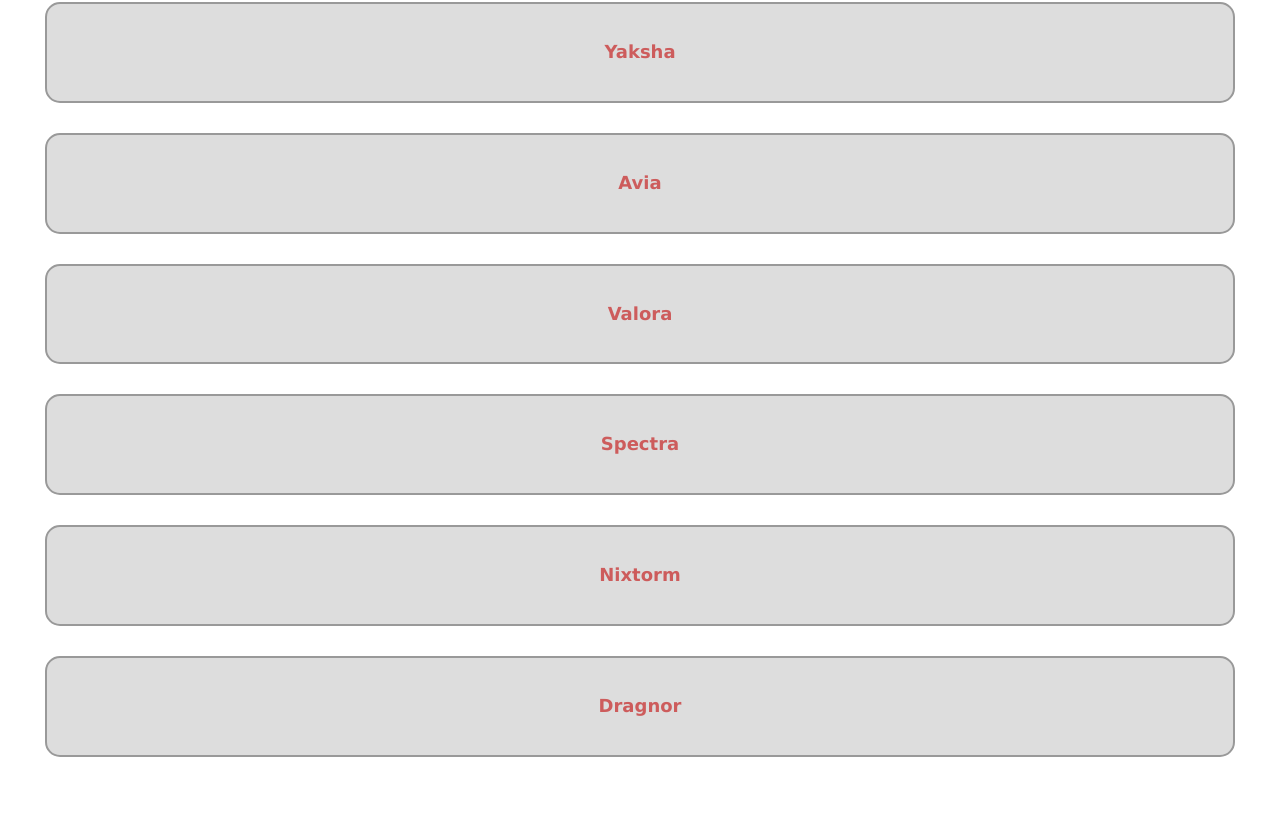
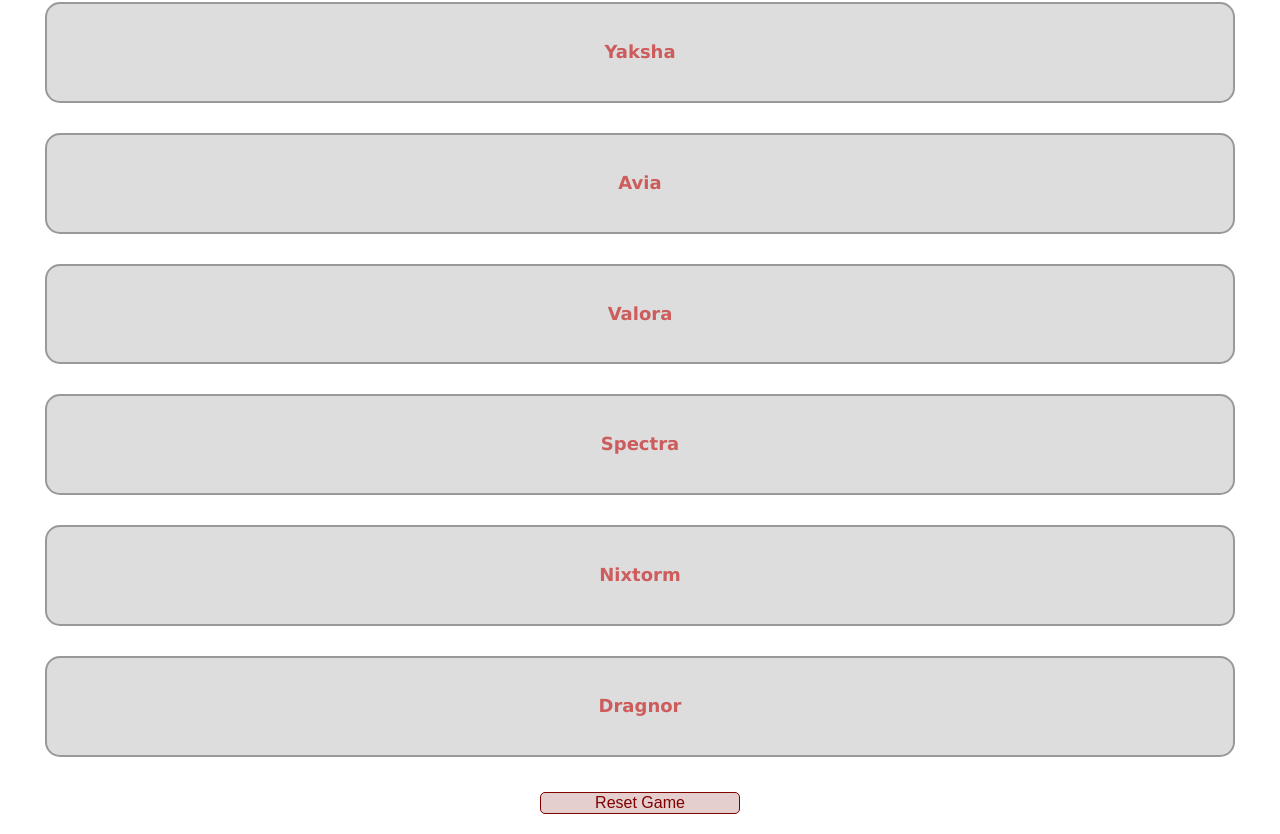
Before and after one commit to ryo-capricorn92/pokemon-conquest-tracker, a React (Create React App) app: page / in a window 1280 px wide. Shown: the part 1709-2543 px from the top of the page. Before the commit the page ends 2481 px from the top, so only its background shows below. Built offline with nearby package versions, Linux system fonts and the light colour scheme.

Commit message:
add reset button, UI only

```diff
--- a/src/Components/App.js
+++ b/src/Components/App.js
@@ -1,6 +1,7 @@
 /* global localStorage */
 import PropTypes from 'prop-types';
 import React, { Component } from 'react';
+import styled from 'styled-components';
 
 import Grid from './Presentation/Grid';
 import Header from './Presentation/Header';
@@ -18,6 +19,15 @@ const MainContainer = Grid.extend`
 
 const RegionContainer = Grid.extend`
   padding: 15px;
+`;
+
+const Reset = styled.button`
+  width: 200px;
+  margin: 20px;
+  background-color: #e5cece;
+  border: 1px solid #7f0000;
+  color: #7f0000;
+  border-radius: 5px;
 `;
 
 class App extends Component {
@@ -117,6 +127,9 @@ class App extends Component {
             </RegionContainer>
           ))}
         </Grid>
+        <Grid row justify="center">
+          <Reset>Reset Game</Reset>
+        </Grid>
       </MainContainer>
     );
   }
```
